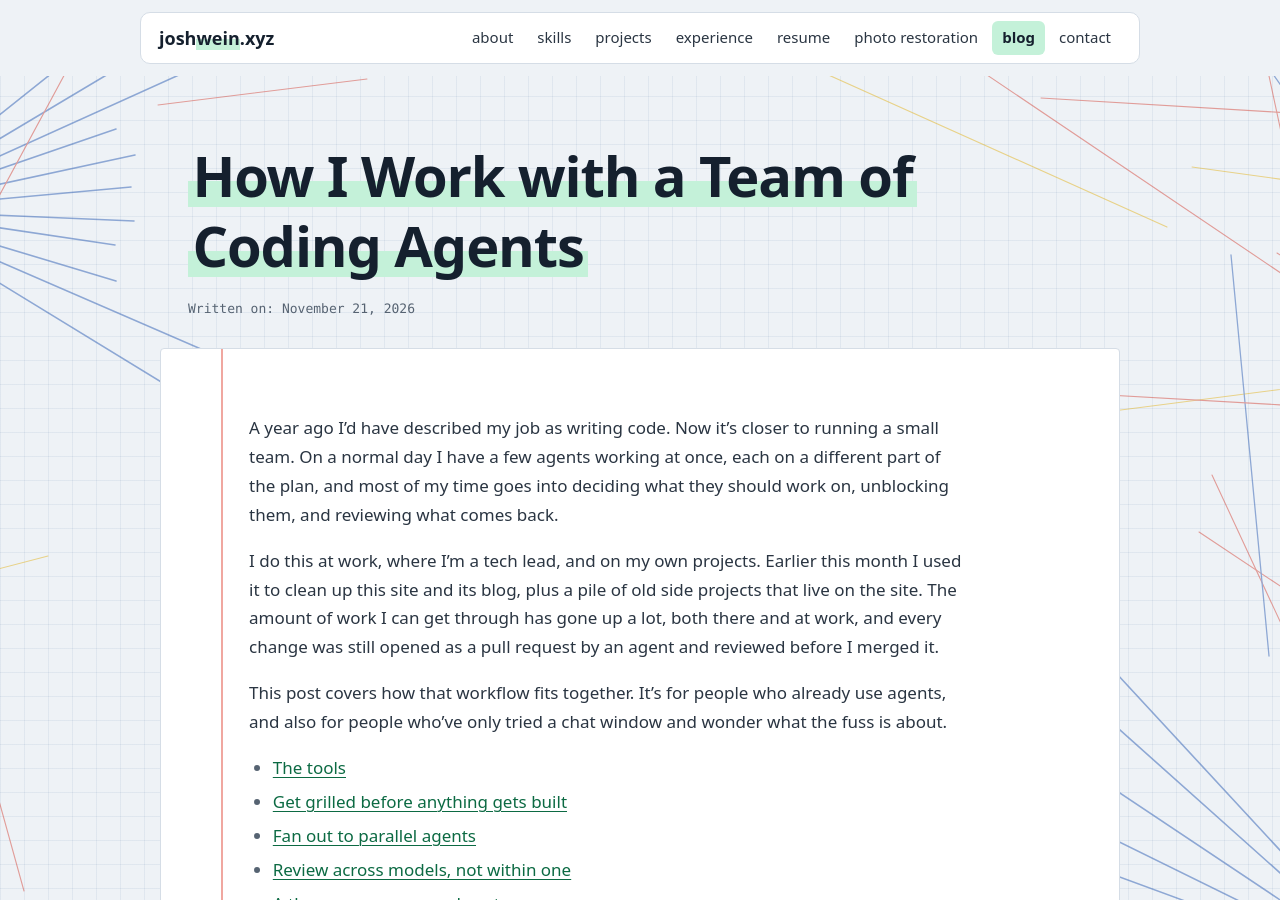
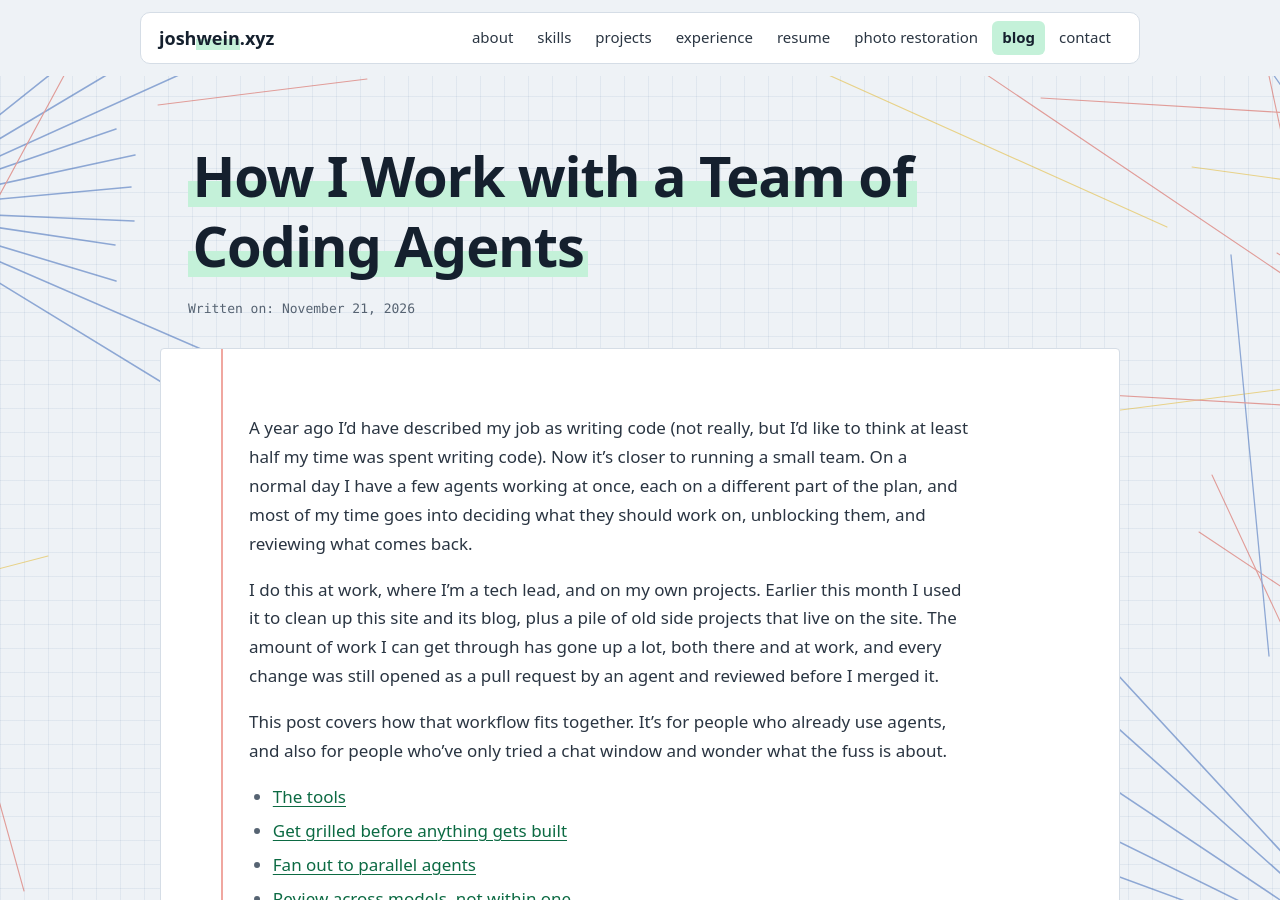
Before and after one commit to JoshWein/blog, a Jekyll site: the page built from _posts/2026-11-21-multi-agent-workflows.md, in a window 1280 px wide and 900 px high. Built offline with Jekyll 4.4.1, drawn with Linux system fonts in a browser that asks for light colours; some web fonts are replaced; comment, search, counter and statistics services are not loaded.

Commit message:
Add aside to the opening sentence
Co-Authored-By: Claude Opus 5.5 <noreply@anthropic.com>
Claude-Session: https://claude.ai/code/session_01HtAirmGQyAcmjJao62wzYe

```diff
--- a/_posts/2026-11-21-multi-agent-workflows.md
+++ b/_posts/2026-11-21-multi-agent-workflows.md
@@ -6,7 +6,7 @@ description: 'Most of my code is written by agents now, and the job has turned i
 
 <div id="top"></div>
 
-A year ago I'd have described my job as writing code. Now it's closer to running a small team. On a normal day I have a few agents working at once, each on a different part of the plan, and most of my time goes into deciding what they should work on, unblocking them, and reviewing what comes back.
+A year ago I'd have described my job as writing code (not really, but I'd like to think at least half my time was spent writing code). Now it's closer to running a small team. On a normal day I have a few agents working at once, each on a different part of the plan, and most of my time goes into deciding what they should work on, unblocking them, and reviewing what comes back.
 
 I do this at work, where I'm a tech lead, and on my own projects. Earlier this month I used it to clean up this site and its blog, plus a pile of old side projects that live on the site. The amount of work I can get through has gone up a lot, both there and at work, and every change was still opened as a pull request by an agent and reviewed before I merged it.
 
```
